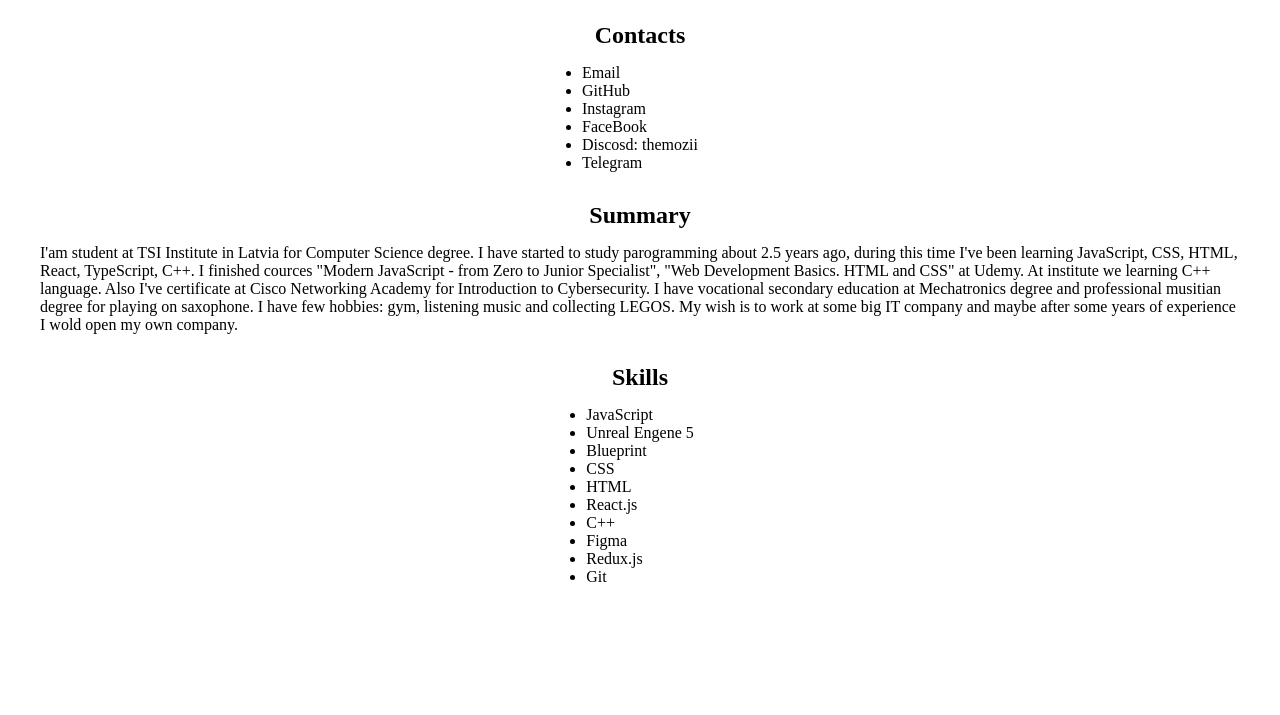
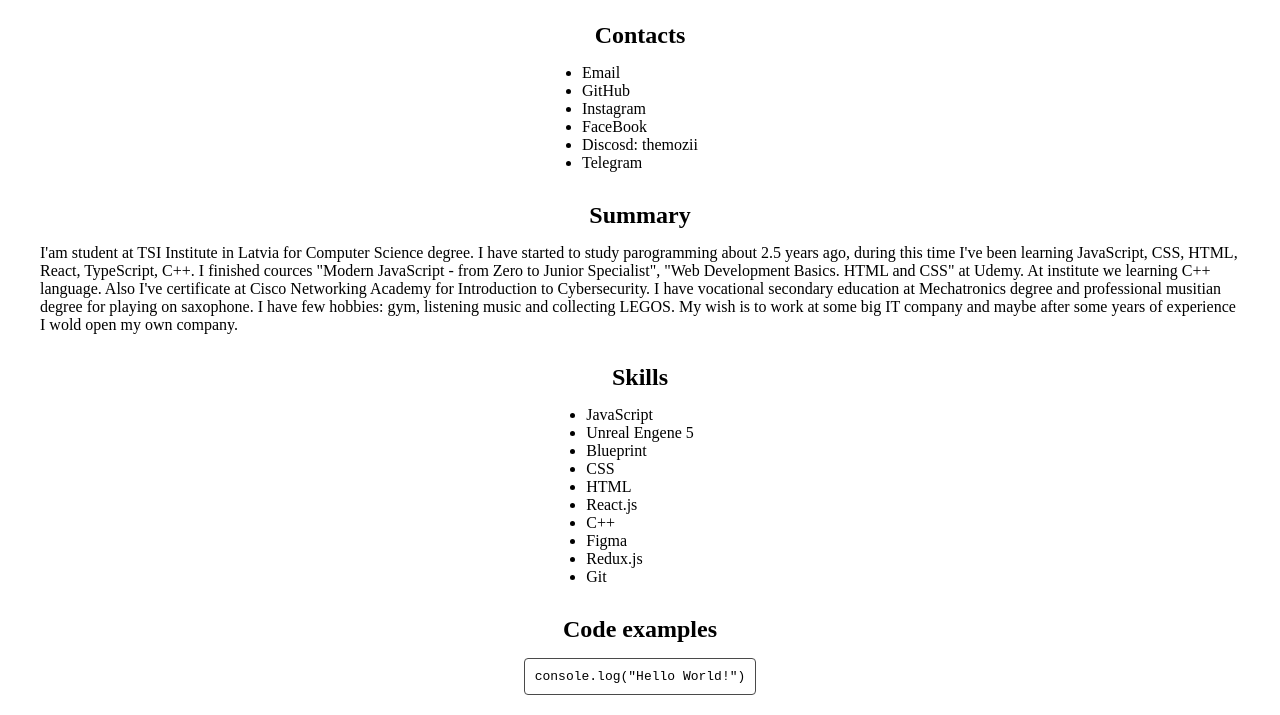
Before and after one commit to TheMozii/rsschool-cv, a plain HTML site: page index.html in a window 1280 px wide. Shown: the part 273-988 px from the top of the page. Before the commit the page ends 879 px from the top, so only its background shows below. Drawn offline with Linux system fonts and the light colour scheme.

Commit message:
feat: add code examples

```diff
--- a/index.html
+++ b/index.html
@@ -51,6 +51,14 @@
             <li>Git</li>
          </ul>
       </div>
+
+      <div class="codeExamples">
+         <h2>Code examples</h2>
+         <pre>
+            <code>console.log("Hello World!")</code>
+         </pre>
+      </div>
+
    </main>
 
 </body>
--- a/style.css
+++ b/style.css
@@ -59,3 +59,17 @@ a:hover{
    align-items: center;
    gap: 15px;
 }
+
+.codeExamples{
+   display: flex;
+   flex-direction: column;
+   align-items: center;
+   gap: 15px;
+}
+
+.codeExamples pre {
+   border: 1px solid #4a4a4a;
+   padding: 10px;
+   border-radius: 4px;
+   display: flex;
+ }
```
